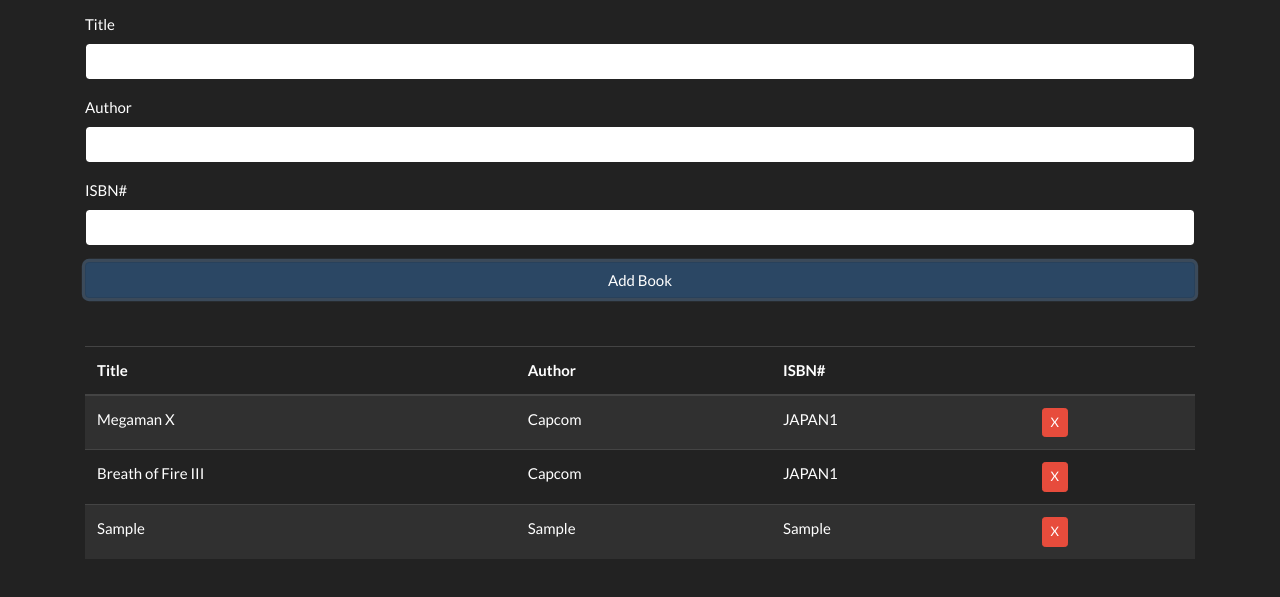
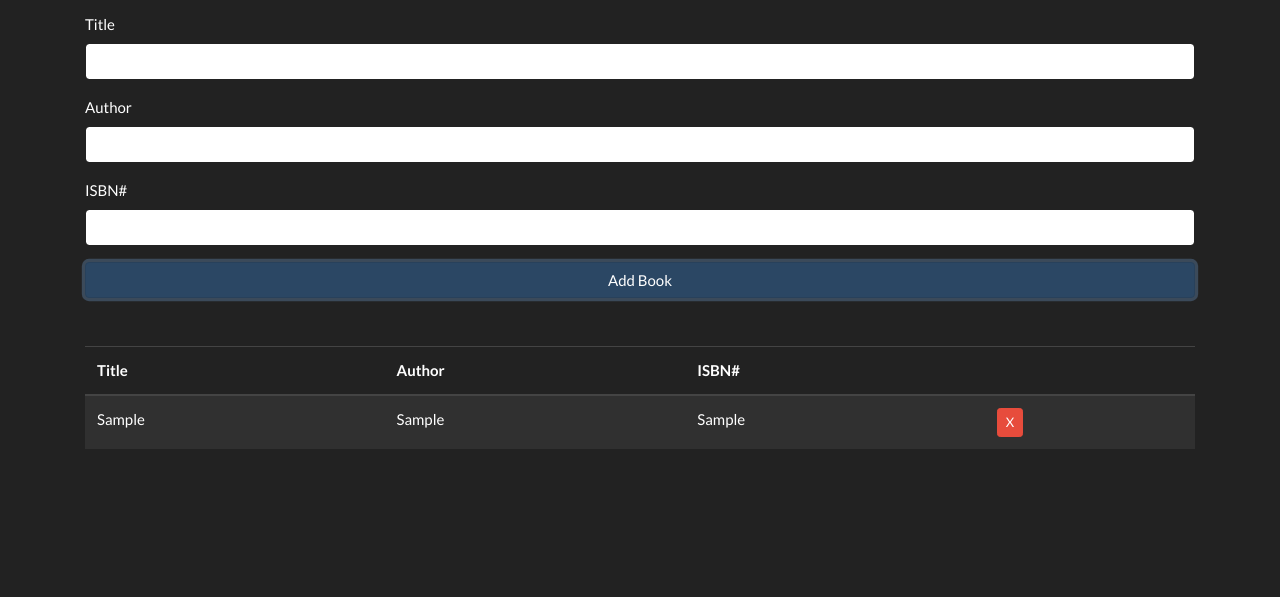
Before and after one commit to ferrycosv/booklist-app, a plain HTML site: page index.html in a window 1280 px wide. Both pictures are taken after typing "Sample", "Sample", "Sample" into the empty fields and a click on the input "Add Book". Shown: the part 149-746 px from the top of the page. Drawn offline with Linux system fonts and the light colour scheme.

Commit message:
Local storage class with methods to add, delete and retrieve.
Added logging for user actions

```diff
--- a/handler.js
+++ b/handler.js
@@ -15,18 +15,32 @@ var handler = {
       // Add Book to UI
       UI.addBookToList(book);
 
+      // Add book to store
+      Store.addBook(book);
+
       // Show success message
       UI.showAlert("Book Added", "success");
 
       // Clear fields
       UI.clearFields();
+      // log the user input
+      log.push({
+        handler: "addBook",
+        book: JSON.parse(JSON.stringify(book))
+      });
     }
   },
   deleteBook: function(event) {
     // Remove book from UI
     UI.deleteBook(event.target);
+    // Remove book from store
+    Store.removeBook(event.target.parentElement.previousElementSibling.textContent);
     // Show success message
     UI.showAlert("Book Removed", "success");
+    // log the user input
+    log.push({
+      handler: "deleteBook"
+    });
   }
 };
 // Event: Display Books
--- a/index.html
+++ b/index.html
@@ -8,6 +8,7 @@
     <link rel="stylesheet" href="./bootstrap.min.css" />
     <script src="./data/book.js"></script>
     <script src="./log.js"></script>
+    <script src="./store.js"></script>
   </head>
   <body>
     <div class="container mt-4">
--- /dev/null
+++ b/store.js
@@ -0,0 +1,31 @@
+// Store Class: Handles Storage
+class Store {
+  static getBooks() {
+    let books;
+    if (localStorage.getItem("books") === null) {
+      books = [];
+    } else {
+      books = JSON.parse(localStorage.getItem("books"));
+    }
+
+    return books;
+  }
+
+  static addBook(book) {
+    const books = Store.getBooks();
+    books.push(book);
+    localStorage.setItem("books", JSON.stringify(books));
+  }
+
+  static removeBook(isbn) {
+    const books = Store.getBooks();
+
+    books.forEach((book, index) => {
+      if (book.isbn === isbn) {
+        books.splice(index, 1);
+      }
+    });
+
+    localStorage.setItem("books", JSON.stringify(books));
+  }
+}
--- a/ui.js
+++ b/ui.js
@@ -1,20 +1,7 @@
 // UI Class: Handle UI Tasks
 class UI {
   static displayBooks() {
-    const storedBooks = [
-      {
-        title: "Megaman X",
-        author: "Capcom",
-        isbn: "JAPAN1"
-      },
-      {
-        title: "Breath of Fire III",
-        author: "Capcom",
-        isbn: "JAPAN1"
-      }
-    ];
-    const books = storedBooks;
-
+    const books = Store.getBooks();
     books.forEach(book => UI.addBookToList(book));
   }
 
```
Also changed, not shown: 1 other file.
